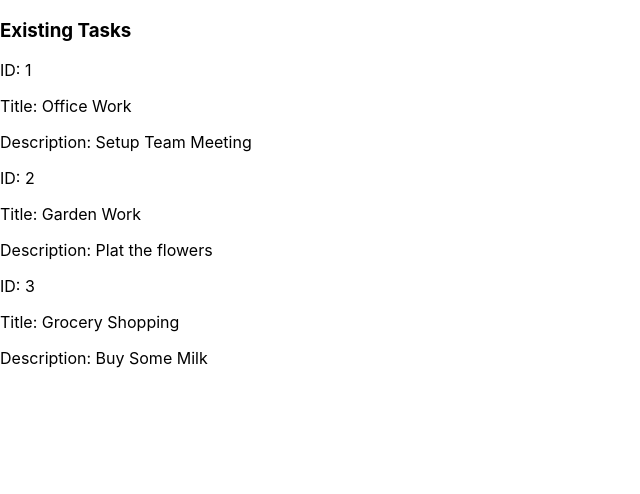
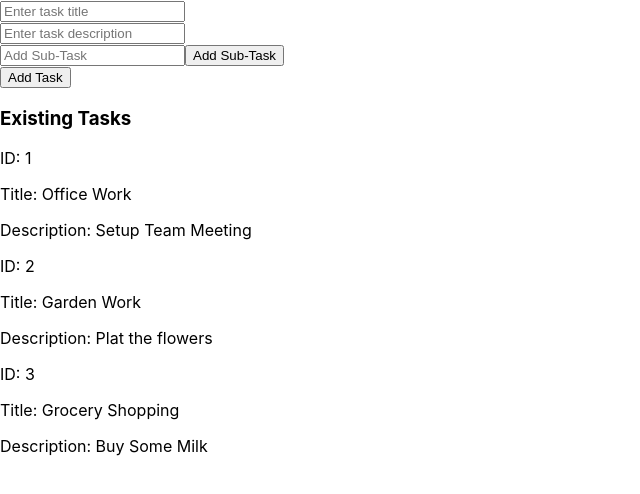
Before and after one commit to jeramee/JO-INF655-react-todo-app-ver2, a React (Create React App) app: page / in a window 1280 px wide. Shown: the top 494 px of the page, without its empty margins (0-640 px from the left). Built offline with nearby package versions, Linux system fonts and the light colour scheme; the HTML template or start-up script is replaced by a standard one.

Commit message:
Everything working but not pretty.

```diff
--- a/src/components/Task/TaskInputForm.js
+++ b/src/components/Task/TaskInputForm.js
@@ -16,6 +16,7 @@ const TaskInputForm = ({ onAddTask }) => {
 
   const handleSubmit = (e) => {
     e.preventDefault();
+
     if (taskTitle.trim() !== '' && taskDescription.trim() !== '') {
       onAddTask({
         title: taskTitle,
@@ -23,6 +24,7 @@ const TaskInputForm = ({ onAddTask }) => {
         completed: false,
         subTasks: [...subTasks],
       });
+
       setTaskTitle('');
       setTaskDescription('');
       setSubTasks([]);
@@ -33,7 +35,7 @@ const TaskInputForm = ({ onAddTask }) => {
   useEffect(() => {
     const fetchTaskData = async () => {
       try {
-        const module = await import('./TaskData');
+        const module = await import('./TaskData'); // Assuming TaskData is in the same directory
         setTaskData(module.default || module);
       } catch (error) {
         console.error('Failed to load TaskData:', error);
@@ -46,7 +48,38 @@ const TaskInputForm = ({ onAddTask }) => {
 
   return (
     <form onSubmit={handleSubmit}>
-      {/* Your form inputs and other elements go here */}
+      <input
+        type="text"
+        value={taskTitle}
+        onChange={(e) => setTaskTitle(e.target.value)}
+        placeholder="Enter task title"
+      />
+      <br />
+      <input
+        type="text"
+        value={taskDescription}
+        onChange={(e) => setTaskDescription(e.target.value)}
+        placeholder="Enter task description"
+      />
+      <br />
+      {/* Sub-tasks */}
+      {subTasks.map((subTask, index) => (
+        <div key={index}>
+          <input type="checkbox" checked={subTask.completed} readOnly />
+          {subTask.description}
+        </div>
+      ))}
+      <input
+        type="text"
+        value={newSubTask}
+        onChange={(e) => setNewSubTask(e.target.value)}
+        placeholder="Add Sub-Task"
+      />
+      <button type="button" onClick={handleAddSubTask}>
+        Add Sub-Task
+      </button>
+      <br />
+      <button type="submit">Add Task</button>
 
       {/* Display tasks from TaskData */}
       <div>
@@ -59,8 +92,6 @@ const TaskInputForm = ({ onAddTask }) => {
           </div>
         ))}
       </div>
-
-      {/* Rest of your form elements go here */}
     </form>
   );
 };
```
